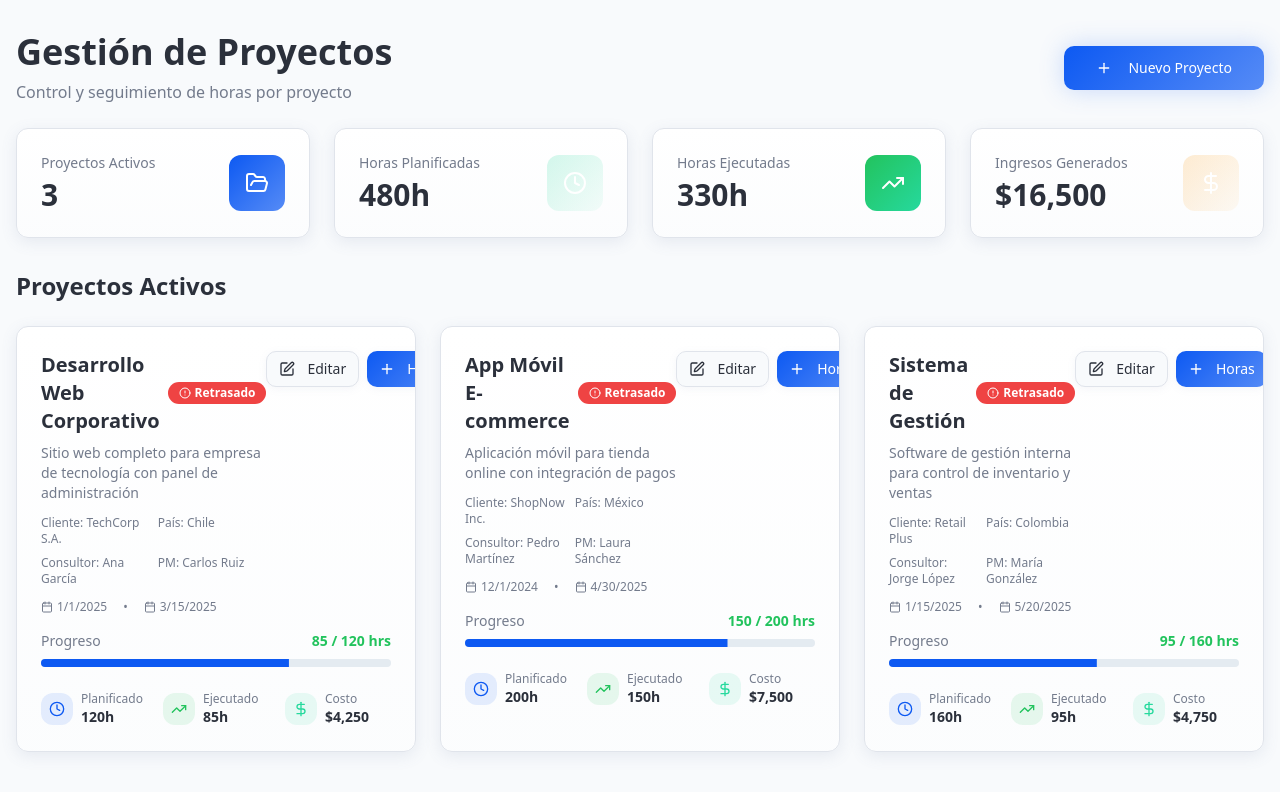
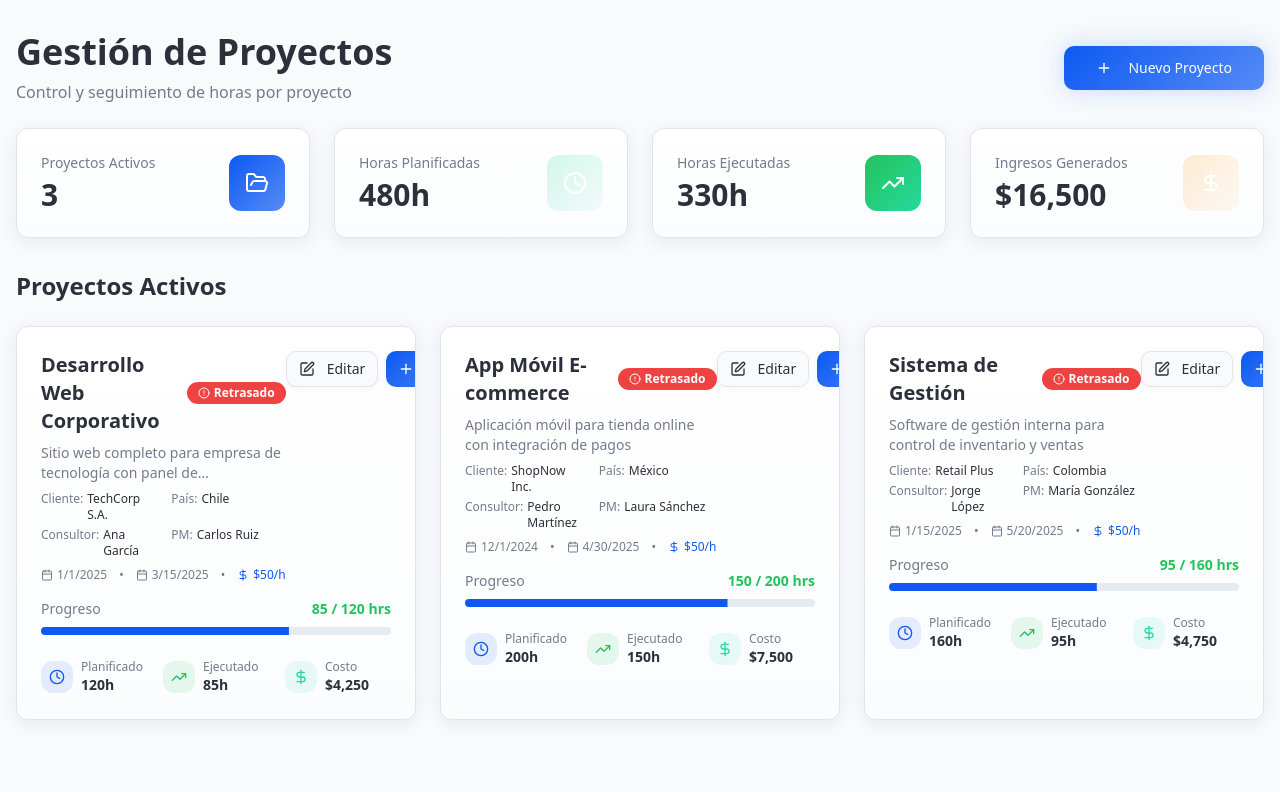
Before and after one commit to camilorios/hourglow-pro, a React (Vite) app: page / in a window 1280 px wide. Shown: the top 792 px of the page. Built offline with nearby package versions, Linux system fonts and the light colour scheme; the HTML template or start-up script is replaced by a standard one.

Commit message:
feat: Add editable hourly rate and adjust project card design

```diff
--- a/src/components/CreateProjectDialog.tsx
+++ b/src/components/CreateProjectDialog.tsx
@@ -18,6 +18,7 @@ interface CreateProjectDialogProps {
     consultant: string;
     pm: string;
     country: string;
+    hourlyRate: number;
   }) => void;
 }
 
@@ -32,6 +33,7 @@ export const CreateProjectDialog = ({ onCreateProject }: CreateProjectDialogProp
   const [consultant, setConsultant] = useState("");
   const [pm, setPm] = useState("");
   const [country, setCountry] = useState("");
+  const [hourlyRate, setHourlyRate] = useState("50");
 
   const handleSubmit = () => {
     if (!name.trim()) {
@@ -42,6 +44,12 @@ export const CreateProjectDialog = ({ onCreateProject }: CreateProjectDialogProp
     const hours = parseFloat(plannedHours);
     if (isNaN(hours) || hours <= 0) {
       toast.error("Por favor ingrese horas planificadas válidas");
+      return;
+    }
+
+    const rate = parseFloat(hourlyRate);
+    if (isNaN(rate) || rate <= 0) {
+      toast.error("Por favor ingrese un valor por hora válido");
       return;
     }
 
@@ -65,6 +73,7 @@ export const CreateProjectDialog = ({ onCreateProject }: CreateProjectDialogProp
       consultant: consultant.trim(),
       pm: pm.trim(),
       country: country.trim(),
+      hourlyRate: rate,
     });
 
     setName("");
@@ -76,6 +85,7 @@ export const CreateProjectDialog = ({ onCreateProject }: CreateProjectDialogProp
     setConsultant("");
     setPm("");
     setCountry("");
+    setHourlyRate("50");
     setIsOpen(false);
     toast.success("Proyecto creado exitosamente");
   };
@@ -161,6 +171,7 @@ export const CreateProjectDialog = ({ onCreateProject }: CreateProjectDialogProp
             </div>
           </div>
 
+          <div className="grid grid-cols-2 gap-4">
             <div>
               <Label htmlFor="hours">Horas Planificadas</Label>
               <Input
@@ -173,9 +184,20 @@ export const CreateProjectDialog = ({ onCreateProject }: CreateProjectDialogProp
                 onChange={(e) => setPlannedHours(e.target.value)}
                 className="mt-2"
               />
-            <p className="text-xs text-muted-foreground mt-2">
-              Tarifa: $50/hora
-            </p>
+            </div>
+            <div>
+              <Label htmlFor="hourlyRate">Valor por Hora ($)</Label>
+              <Input
+                id="hourlyRate"
+                type="number"
+                step="0.5"
+                min="0"
+                placeholder="50.0"
+                value={hourlyRate}
+                onChange={(e) => setHourlyRate(e.target.value)}
+                className="mt-2"
+              />
+            </div>
           </div>
 
           <div className="grid grid-cols-2 gap-4">
--- a/src/components/ProjectCard.tsx
+++ b/src/components/ProjectCard.tsx
@@ -46,6 +46,7 @@ export const ProjectCard = ({ project, onUpdateHours, onUpdateProject }: Project
   const [editPlannedHours, setEditPlannedHours] = useState(project.plannedHours.toString());
   const [editStartDate, setEditStartDate] = useState(project.startDate);
   const [editEndDate, setEditEndDate] = useState(project.endDate);
+  const [editHourlyRate, setEditHourlyRate] = useState(project.hourlyRate.toString());
 
   const progress = (project.executedHours / project.plannedHours) * 100;
   const totalCost = project.executedHours * project.hourlyRate;
@@ -102,6 +103,12 @@ export const ProjectCard = ({ project, onUpdateHours, onUpdateProject }: Project
       return;
     }
 
+    const rate = parseFloat(editHourlyRate);
+    if (isNaN(rate) || rate <= 0) {
+      toast.error("Por favor ingrese un valor por hora válido");
+      return;
+    }
+
     if (!editStartDate || !editEndDate) {
       toast.error("Las fechas de inicio y fin son requeridas");
       return;
@@ -122,6 +129,7 @@ export const ProjectCard = ({ project, onUpdateHours, onUpdateProject }: Project
       consultant: editConsultant.trim(),
       pm: editPm.trim(),
       country: editCountry.trim(),
+      hourlyRate: rate,
     });
 
     setIsEditOpen(false);
@@ -140,30 +148,35 @@ export const ProjectCard = ({ project, onUpdateHours, onUpdateProject }: Project
                 {status.label}
               </Badge>
             </div>
-            <p className="text-sm text-muted-foreground mb-3">{project.description}</p>
-            <div className="grid grid-cols-2 gap-2 text-xs text-muted-foreground mb-3">
+            <p className="text-sm text-muted-foreground mb-2 line-clamp-2">{project.description}</p>
+            <div className="grid grid-cols-2 gap-x-4 gap-y-1 text-xs mb-2">
               {project.clientName && (
-                <div><span className="font-medium">Cliente:</span> {project.clientName}</div>
+                <div className="flex gap-1"><span className="text-muted-foreground">Cliente:</span> <span className="font-medium">{project.clientName}</span></div>
               )}
               {project.country && (
-                <div><span className="font-medium">País:</span> {project.country}</div>
+                <div className="flex gap-1"><span className="text-muted-foreground">País:</span> <span className="font-medium">{project.country}</span></div>
               )}
               {project.consultant && (
-                <div><span className="font-medium">Consultor:</span> {project.consultant}</div>
+                <div className="flex gap-1"><span className="text-muted-foreground">Consultor:</span> <span className="font-medium">{project.consultant}</span></div>
               )}
               {project.pm && (
-                <div><span className="font-medium">PM:</span> {project.pm}</div>
+                <div className="flex gap-1"><span className="text-muted-foreground">PM:</span> <span className="font-medium">{project.pm}</span></div>
               )}
             </div>
-            <div className="flex items-center gap-4 text-xs text-muted-foreground">
-              <div className="flex items-center gap-1">
+            <div className="flex items-center gap-3 text-xs">
+              <div className="flex items-center gap-1 text-muted-foreground">
                 <Calendar className="w-3 h-3" />
                 <span>{new Date(project.startDate).toLocaleDateString()}</span>
               </div>
-              <span>•</span>
-              <div className="flex items-center gap-1">
+              <span className="text-muted-foreground">•</span>
+              <div className="flex items-center gap-1 text-muted-foreground">
                 <Calendar className="w-3 h-3" />
                 <span>{new Date(project.endDate).toLocaleDateString()}</span>
+              </div>
+              <span className="text-muted-foreground">•</span>
+              <div className="flex items-center gap-1 text-primary font-medium">
+                <DollarSign className="w-3 h-3" />
+                <span>${project.hourlyRate}/h</span>
               </div>
             </div>
           </div>
@@ -238,6 +251,7 @@ export const ProjectCard = ({ project, onUpdateHours, onUpdateProject }: Project
                       />
                     </div>
                   </div>
+                  <div className="grid grid-cols-2 gap-4">
                     <div>
                       <Label htmlFor="edit-hours">Horas Planificadas</Label>
                       <Input
@@ -249,6 +263,19 @@ export const ProjectCard = ({ project, onUpdateHours, onUpdateProject }: Project
                         onChange={(e) => setEditPlannedHours(e.target.value)}
                         className="mt-2"
                       />
+                    </div>
+                    <div>
+                      <Label htmlFor="edit-rate">Valor por Hora ($)</Label>
+                      <Input
+                        id="edit-rate"
+                        type="number"
+                        step="0.5"
+                        min="0"
+                        value={editHourlyRate}
+                        onChange={(e) => setEditHourlyRate(e.target.value)}
+                        className="mt-2"
+                      />
+                    </div>
                   </div>
                   <div className="grid grid-cols-2 gap-4">
                     <div>
--- a/src/pages/Index.tsx
+++ b/src/pages/Index.tsx
@@ -74,12 +74,12 @@ const Index = () => {
     consultant: string;
     pm: string;
     country: string;
+    hourlyRate: number;
   }) => {
     const newProject: Project = {
       id: Date.now().toString(),
       ...projectData,
       executedHours: 0,
-      hourlyRate: 50,
     };
     setProjects([...projects, newProject]);
   };
```
Lines whose indentation alone changed are shown as unchanged.
